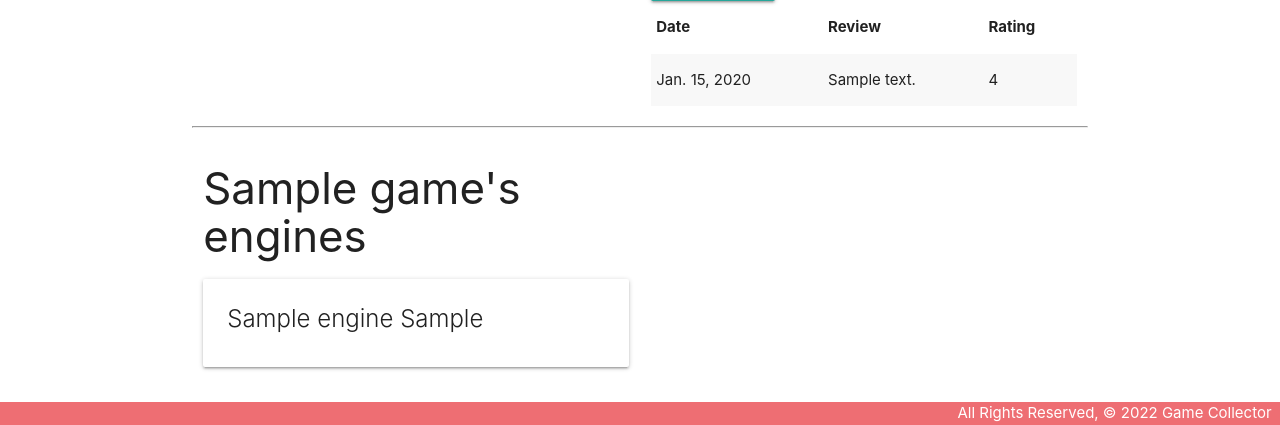
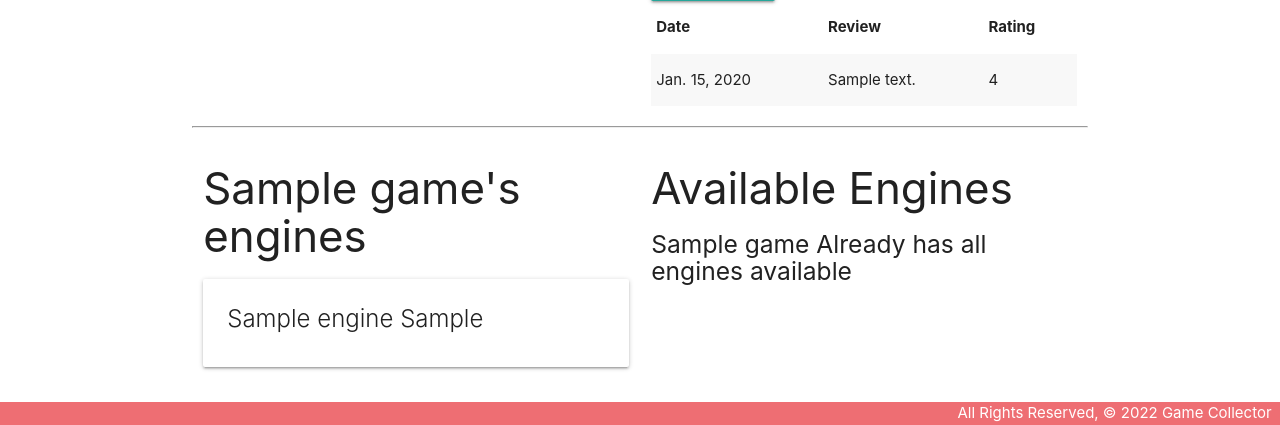
Before and after one commit to sapalombo21/Django-Framework-Lab, a Django app: page /games/1 in a window 1280 px wide. Shown: the part 522-947 px from the top of the page. Run offline with Django 4.2, Linux system fonts and the light colour scheme; tables that the repository leaves empty hold one stand-in row (values such as "Sample post").

Commit message:
can add existing engines to games

```diff
--- a/main_app/templates/games/detail.html
+++ b/main_app/templates/games/detail.html
@@ -63,6 +63,27 @@
     <h5>No engines.</h5>
     {% endif %}
   </div>
+  <div class="col s6">
+    <h3>Available Engines</h3>
+
+    {% if engines.count %} {% for eng in engines %}
+    <div class="card">
+      <div class="card-content">
+        <span class="card-title">
+          {{eng.name}} {% if eng.version != '0' %} {{eng.version}} {% endif %}
+        </span>
+      </div>
+      <div class="card-action">
+        <form action="{% url 'assoc_engine' game.id eng.id %}" method="post">
+          {% csrf_token %}
+          <button type="submit" class="btn">Add</button>
+        </form>
+      </div>
+    </div>
+    {% endfor %} {% else %}
+    <h5>{{game.name}} Already has all engines available</h5>
+    {% endif %}
+  </div>
 </div>
 <script>
   const dateEl = document.getElementById("id_date");
--- a/main_app/urls.py
+++ b/main_app/urls.py
@@ -10,4 +10,5 @@ urlpatterns = [
     path('games/<int:pk>/update', views.GameUpdate.as_view(), name='games_update'),
     path('games/<int:pk>/delete', views.GameDelete.as_view(), name='games_delete'),
     path('games/<int:game_id>/add_review/', views.add_review, name='add_review'),
+    path('games/<int:game_id>/assoc_engine/<int:engine_id>/', views.assoc_engine, name='assoc_engine'),
 ]
--- a/main_app/views.py
+++ b/main_app/views.py
@@ -31,6 +31,10 @@ def add_review(request, game_id):
         new_review.save()
     return redirect('detail', game_id=game_id)
 
+def assoc_engine(request, game_id, engine_id):
+    Game.objects.get(id=game_id).engine.add(engine_id)
+    return redirect('detail', game_id=game_id)
+
 class GameCreate(CreateView):
     model = Game
     fields = '__all__'
```
